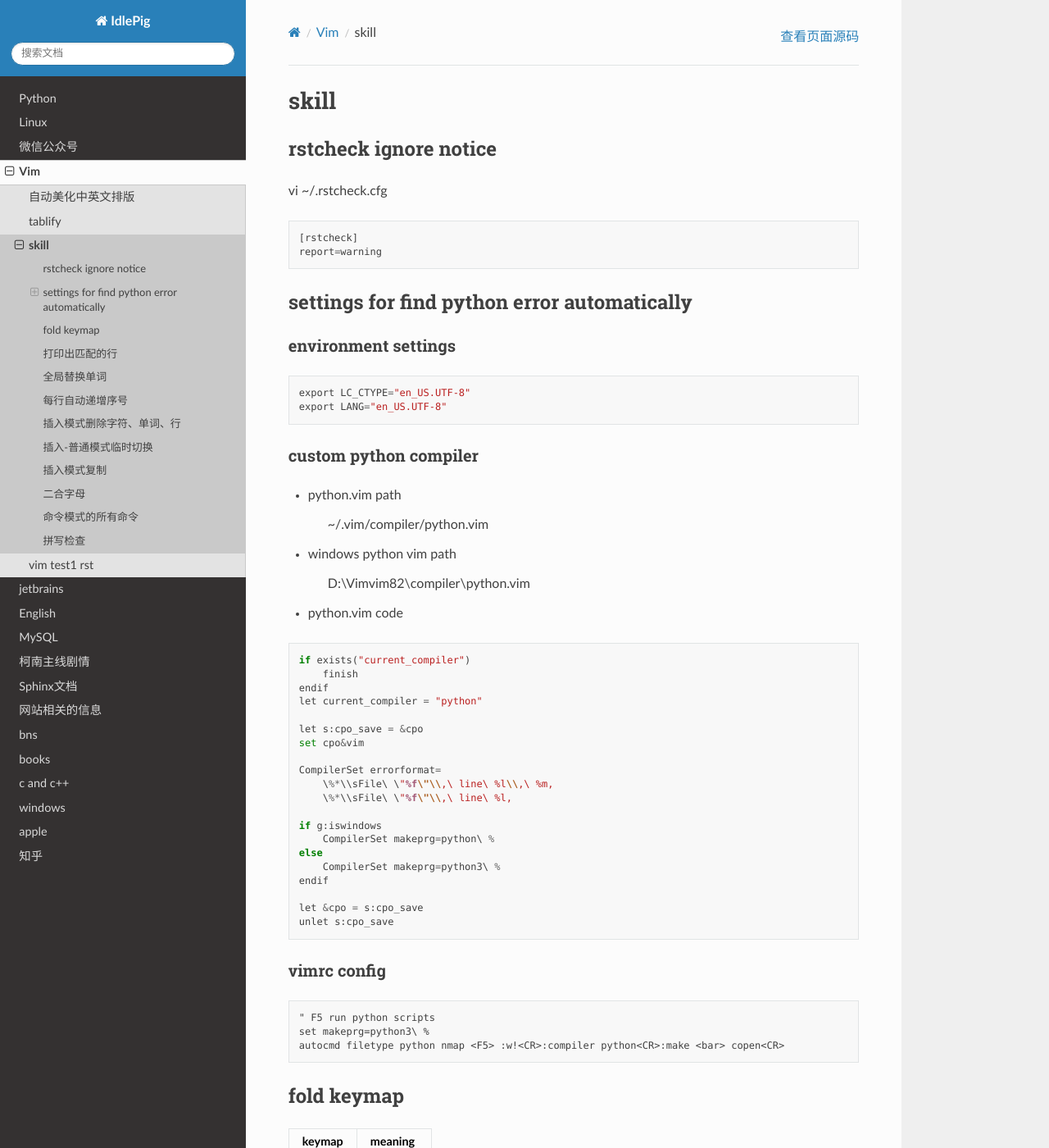
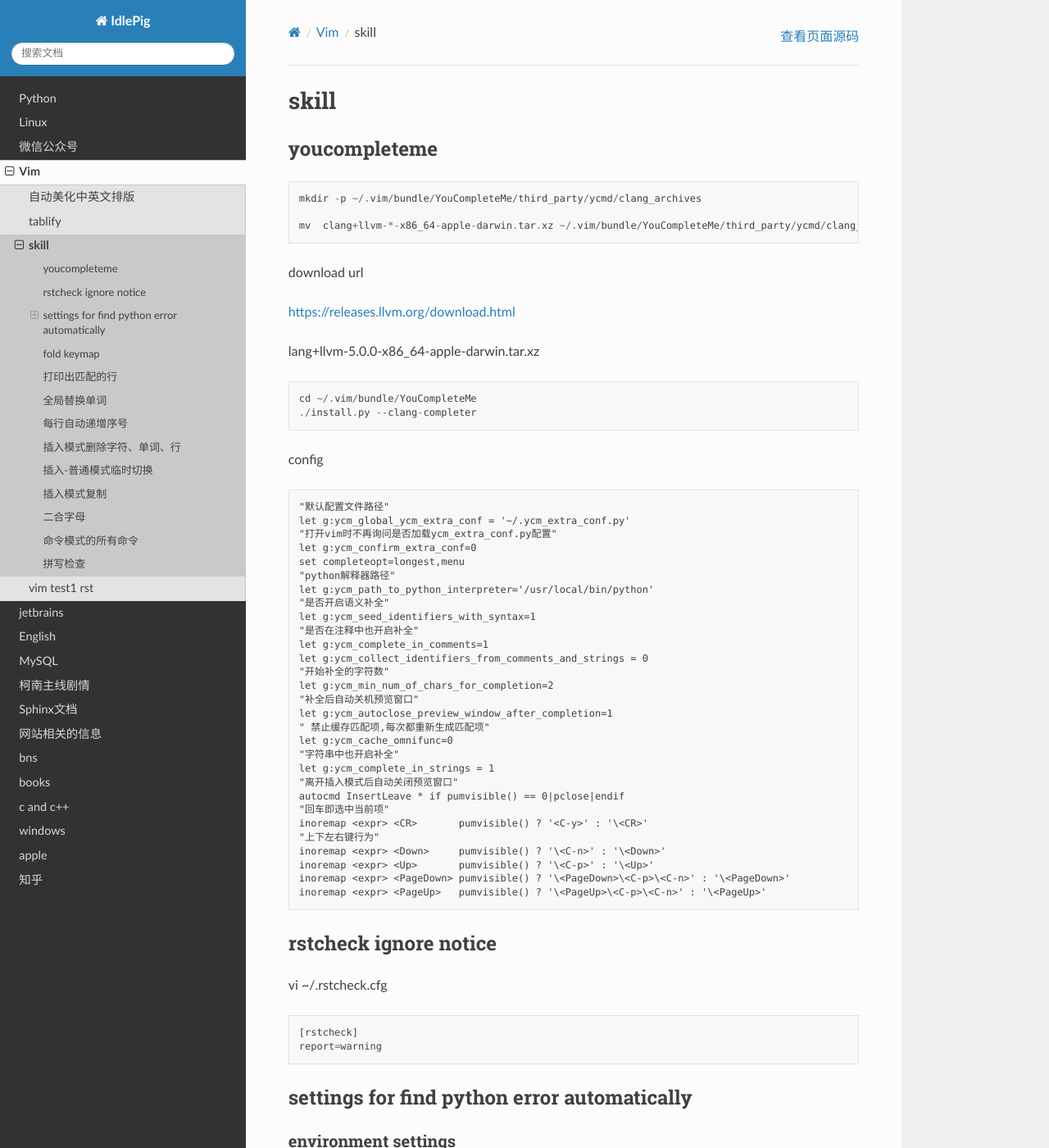
Before and after one commit to otfsenter/idlepig, a Sphinx documentation site: the page built from source/vim/skill.rst, in a window 1280 px wide and 1400 px high. Shown: the whole window at 82% size. Built offline with Sphinx 7.4.7 and the Read the Docs theme 2.0.0, drawn with Linux system fonts in a browser that asks for light colours.

Commit message:
add youcompleteme in vim skill

```diff
--- a/source/vim/skill.rst
+++ b/source/vim/skill.rst
@@ -1,8 +1,65 @@
-.. _vim-skill:
+.. _vim_skill:
 
 *****
 skill
 *****
+
+youcompleteme
+=============
+
+.. code::
+
+    mkdir -p ~/.vim/bundle/YouCompleteMe/third_party/ycmd/clang_archives
+
+    mv  clang+llvm-*-x86_64-apple-darwin.tar.xz ~/.vim/bundle/YouCompleteMe/third_party/ycmd/clang_archives
+
+download url
+
+https://releases.llvm.org/download.html
+
+
+lang+llvm-5.0.0-x86_64-apple-darwin.tar.xz
+
+
+.. code::
+
+    cd ~/.vim/bundle/YouCompleteMe
+    ./install.py --clang-completer
+
+config
+
+.. code::
+
+    "默认配置文件路径"
+    let g:ycm_global_ycm_extra_conf = '~/.ycm_extra_conf.py'
+    "打开vim时不再询问是否加载ycm_extra_conf.py配置"
+    let g:ycm_confirm_extra_conf=0
+    set completeopt=longest,menu
+    "python解释器路径"
+    let g:ycm_path_to_python_interpreter='/usr/local/bin/python'
+    "是否开启语义补全"
+    let g:ycm_seed_identifiers_with_syntax=1
+    "是否在注释中也开启补全"
+    let g:ycm_complete_in_comments=1
+    let g:ycm_collect_identifiers_from_comments_and_strings = 0
+    "开始补全的字符数"
+    let g:ycm_min_num_of_chars_for_completion=2
+    "补全后自动关机预览窗口"
+    let g:ycm_autoclose_preview_window_after_completion=1
+    " 禁止缓存匹配项,每次都重新生成匹配项"
+    let g:ycm_cache_omnifunc=0
+    "字符串中也开启补全"
+    let g:ycm_complete_in_strings = 1
+    "离开插入模式后自动关闭预览窗口"
+    autocmd InsertLeave * if pumvisible() == 0|pclose|endif
+    "回车即选中当前项"
+    inoremap <expr> <CR>       pumvisible() ? '<C-y>' : '\<CR>'
+    "上下左右键行为"
+    inoremap <expr> <Down>     pumvisible() ? '\<C-n>' : '\<Down>'
+    inoremap <expr> <Up>       pumvisible() ? '\<C-p>' : '\<Up>'
+    inoremap <expr> <PageDown> pumvisible() ? '\<PageDown>\<C-p>\<C-n>' : '\<PageDown>'
+    inoremap <expr> <PageUp>   pumvisible() ? '\<PageUp>\<C-p>\<C-n>' : '\<PageUp>'
+
 
 rstcheck ignore notice
 ===============================
```
